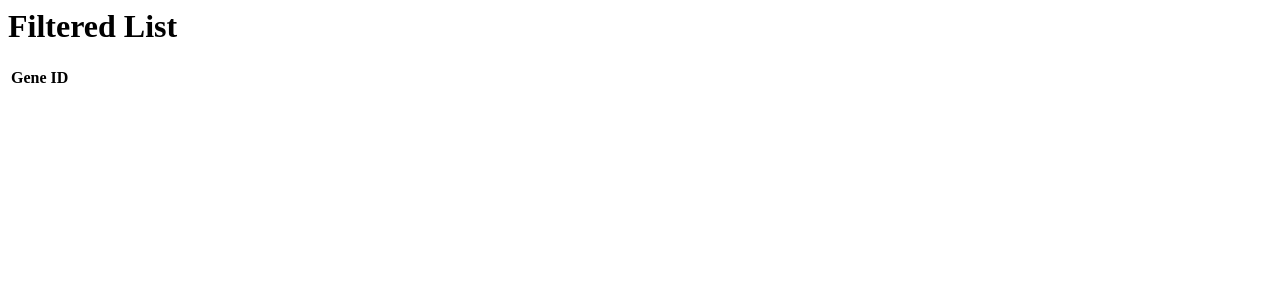
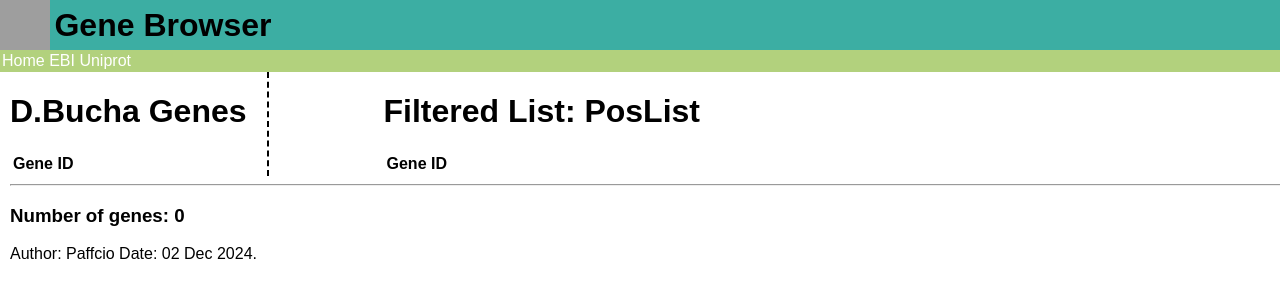
Before and after one commit to Pavelosky/bioweb, a Django app: page /poslist/ in a window 1280 px wide. Shown: the top 300 px of the page. Run offline with Django 3.2, Linux system fonts and the light colour scheme; data that the repository does not hold is empty; grey boxes are pictures that could not be loaded.

Commit message:
Refactor gene list display in base.html and gene.html templates and added styling

```diff
--- /dev/null
+++ b/genedata/static/css/genedata.css
@@ -0,0 +1,58 @@
+body {
+    font-family: Sans-Serif;
+    margin: 0px;
+    border: 0px;
+    padding: 0px;
+}
+
+
+#navigation {
+    width: 100%;
+    background-color: #b2d17d;
+    color: #ffffff;
+    padding: 2px;
+}
+
+#application_title {
+    display: inline;
+    vertical-align: middle;
+}
+
+#logo {
+    vertical-align: middle;
+    height: 50px;
+    width: 50px
+}
+
+#header {
+    vertical-align: middle;
+    width: 100%;
+    background-color: #3caea3;
+}
+
+a {
+    text-decoration: none;
+}
+
+.nav_link {
+    color: white;
+}
+
+.content {
+    padding-left: 15px;
+    margin-left: 100px;
+    float: left;
+}
+
+#gene_list {
+    padding-left: 10px;
+    padding-right: 20px;
+    float: left;
+    border-right: 2px dashed black;
+}
+
+#footer {
+    padding-left: 10px;
+    width: 100%;
+    float: left;
+}
--- a/genedata/templates/genedata/base.html
+++ b/genedata/templates/genedata/base.html
@@ -1,6 +1,26 @@
 {% include "./header.html" %}
 {% include "./title.html" %}
+
+{% block geneList %}
+<div id="gene_list">
+    <h1>D.Bucha Genes</h1>
+    <table>
+        <tr>
+            <th>Gene ID</th>
+        </tr>
+        {% for gene in master_genes %}
+        <tr>
+        <tr>
+            <td><a href="/gene/{{gene.pk}}">{{gene}}</a></td>
+        </tr>
+        </tr>
+        {% endfor %}
+    </table>
+</div>
+{% endblock %}
+
 <div class="content">
     {% block content %}Didn't render content{% endblock %}
 </div>
+
 {% include "./footer.html" %}
--- a/genedata/templates/genedata/header.html
+++ b/genedata/templates/genedata/header.html
@@ -6,6 +6,7 @@
     <meta name="description" content="Toy Gene data website">
     <meta name="keywords" content="HTML,gene,genes,advanced,web,development">
     <meta name="author" content="D.Buchan">
+    <link rel="stylesheet" type="text/css" href="../static/css/genedata.css">
 </head>
 
 <body>
--- a/genedata/templates/genedata/list.html
+++ b/genedata/templates/genedata/list.html
@@ -1,11 +1,6 @@
-<html>
-
-<head>
-    <title>GeneData</title>
-</head>
-
-<body>
-    <h1>Filtered List</h1>
+{% extends './base.html' %}
+{% block content %}
+<h1>Filtered List: {{type}}</h1>
     <table>
         <tr>
             <th>Gene ID</th>
@@ -16,6 +11,4 @@
         </tr>
         {% endfor %}
     </table>
-</body>
-
-</html>
+{% endblock %}
--- a/genedata/templates/genedata/title.html
+++ b/genedata/templates/genedata/title.html
@@ -1,8 +1,9 @@
 <div id="header">
-    <img src="https://upload.wikimedia.org/wikipedia/commons/e/e0/202002_La
-     boratory_instrument_dna.svg" alt="dna logo" width="50px" height="50px">
-    <h1>Gene Browser</h2>
+    <img id="logo" src="https://media.istockphoto.com/id/1211484412/vector/gen-dna-blue-logo-vector.jpg?s=612x612&w=0&k=20&c=yvFzmvwsvy7E6cJHvVnksQ6DWv4xo4L7vjjtQ8grLWg=">
+    <h1 id="application_title">Gene Browser</h2>
 </div>
 <div id="navigation">
-    <a href="/">Home</a>
+    <a class="nav_link" href="/">Home</a>
+    <a class="nav_link" href="https://www.google.com">EBI</a>
+    <a class="nav_link" href="https://www.wp.pl">Uniprot</a>
 </div>
--- a/genedata/views.py
+++ b/genedata/views.py
@@ -4,23 +4,26 @@ from django.http import HttpResponseRedirect
 
 # Create your views here.
 def index(request):
-    genes = Gene.objects.all()
-    return render(request, 'genedata/index.html', {'genes': genes})
+    master_genes = Gene.objects.all()
+    return render(request, 'genedata/index.html', {'master_genes': master_genes})
 
 def gene(request, pk):
     gene = Gene.objects.get(pk=pk)
     gene.access += 1
     print("Gene record:", pk, "access count:", str(gene.access))
     gene.save()
-    return render(request, 'genedata/gene.html', {'gene': gene})
+    master_genes = Gene.objects.all()
+    return render(request, 'genedata/gene.html', {'gene': gene, master_genes: 'master_genes'})
 
 def list(request, type):
-    gene = Gene.objects.filter(entity__exact=type)
-    return render(request, 'genedata/list.html', {'genes': gene, 'type': type})
+    genes = Gene.objects.filter(entity__exact=type)
+    master_genes = Gene.objects.all()
+    return render(request, 'genedata/list.html', {'genes': genes, 'type': type, master_genes: 'master_genes'})
 
 def poslist(request):
     genes = Gene.objects.filter(entity__exact='Chromosome').filter(sense__startswith='+')
-    return render(request, 'genedata/list.html', {'genes': genes, 'type': 'PosList'})
+    master_genes = Gene.objects.all()
+    return render(request, 'genedata/list.html', {'genes': genes, 'type': 'PosList', master_genes: 'master_genes'})
 
 def delete(request, pk):
     GeneAttributeLink.objects.filter(gene_id=pk).delete()
```
Also changed, not shown: genedata/templates/genedata/gene.html (+3 -11 lines), genedata/templates/genedata/index.html (+1 -14 lines).
